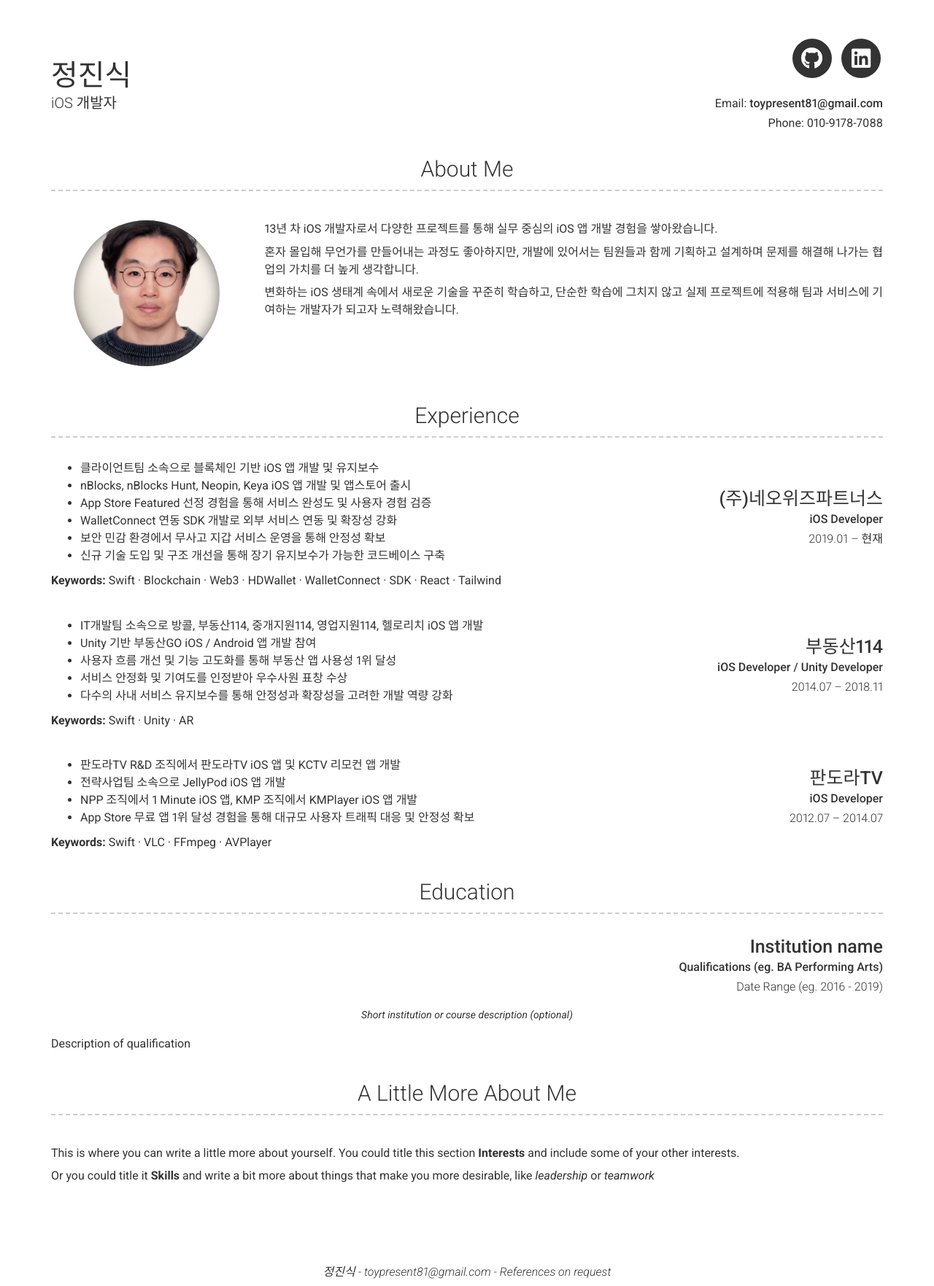
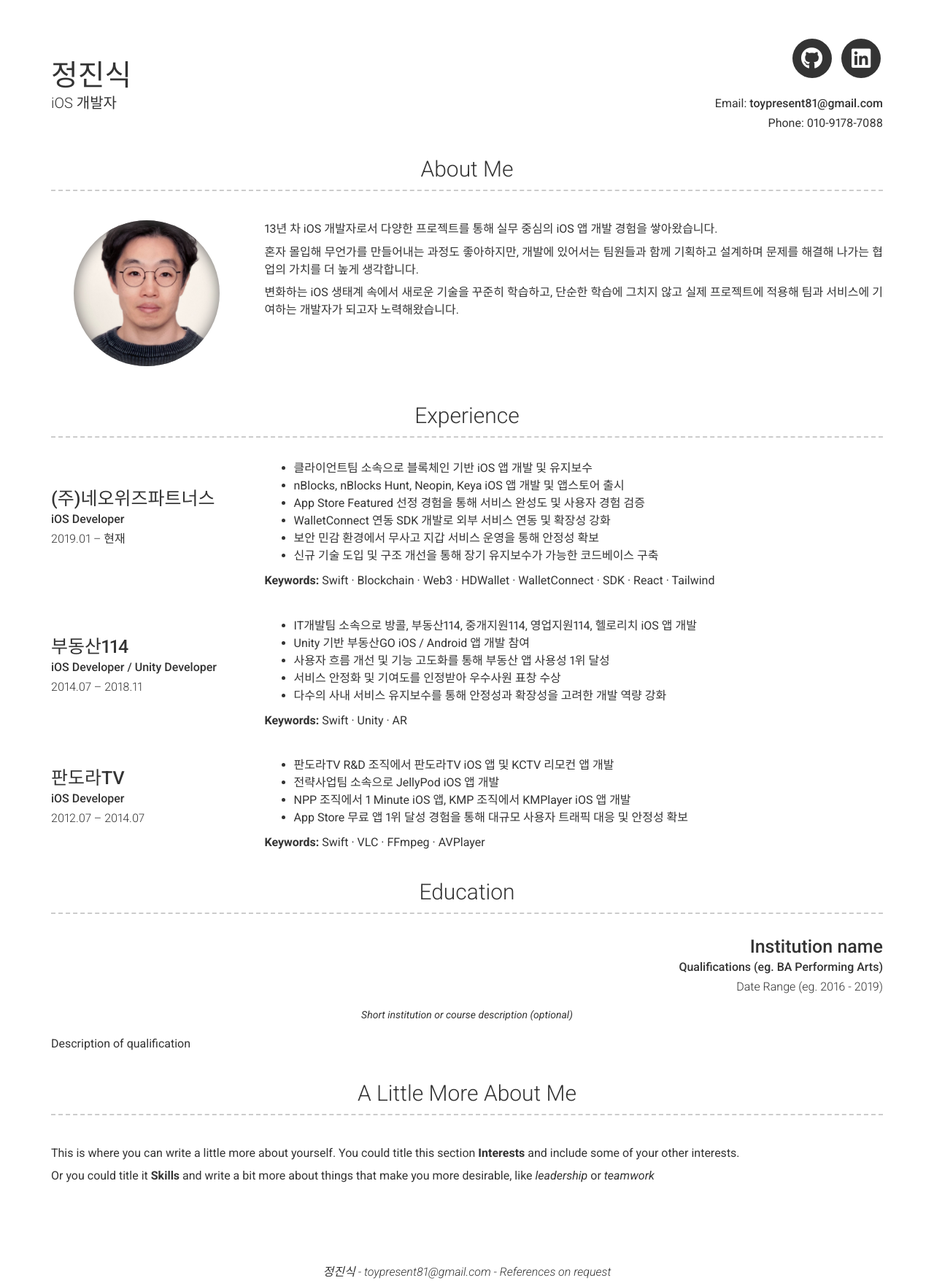
Before and after one commit to toypresent81/toypresent81.github.io, a Jekyll site: the page built from index.md, in a window 1280 px wide. Shown: the whole page at 73% size. Built offline with Jekyll 4.4.1, drawn with Linux system fonts in a browser that asks for light colours; nearby versions of some CDN libraries.

Commit message:
Update _config.yml

```diff
--- a/_config.yml
+++ b/_config.yml
@@ -49,7 +49,7 @@ content:
   - title: Experience
     layout: list
     content:
-      - layout: right
+      - layout: left
         title: (주)네오위즈파트너스
         sub_title: iOS Developer
         caption: 2019.01 – 현재
@@ -63,7 +63,7 @@ content:
 
           **Keywords:** Swift · Blockchain · Web3 · HDWallet · WalletConnect · SDK · React · Tailwind
 
-      - layout: right
+      - layout: left
         title: 부동산114
         sub_title: iOS Developer / Unity Developer
         caption: 2014.07 – 2018.11
@@ -76,7 +76,7 @@ content:
 
           **Keywords:** Swift · Unity · AR
 
-      - layout: right
+      - layout: left
         title: 판도라TV
         sub_title: iOS Developer
         caption: 2012.07 – 2014.07
@@ -87,6 +87,7 @@ content:
           - App Store 무료 앱 1위 달성 경험을 통해 대규모 사용자 트래픽 대응 및 안정성 확보
 
           **Keywords:** Swift · VLC · FFmpeg · AVPlayer
+
   - title: Education
     layout: list
     content:
```
